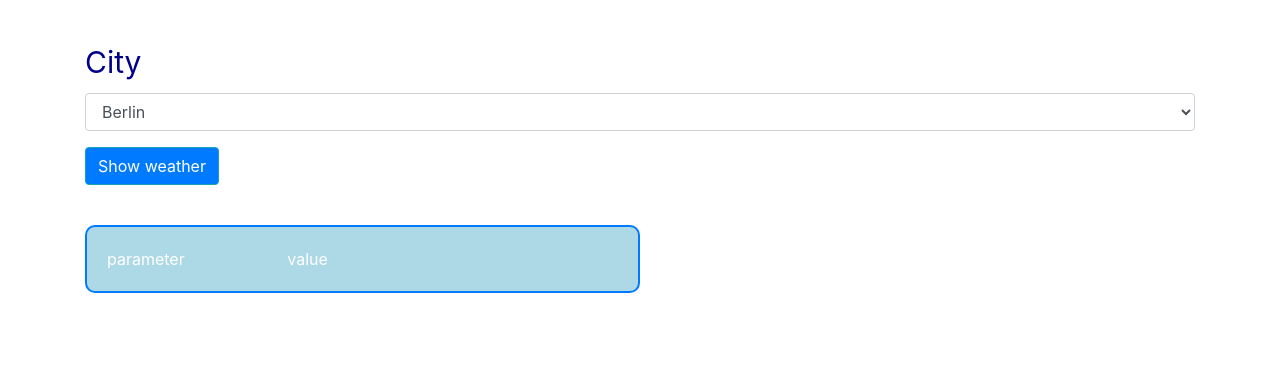
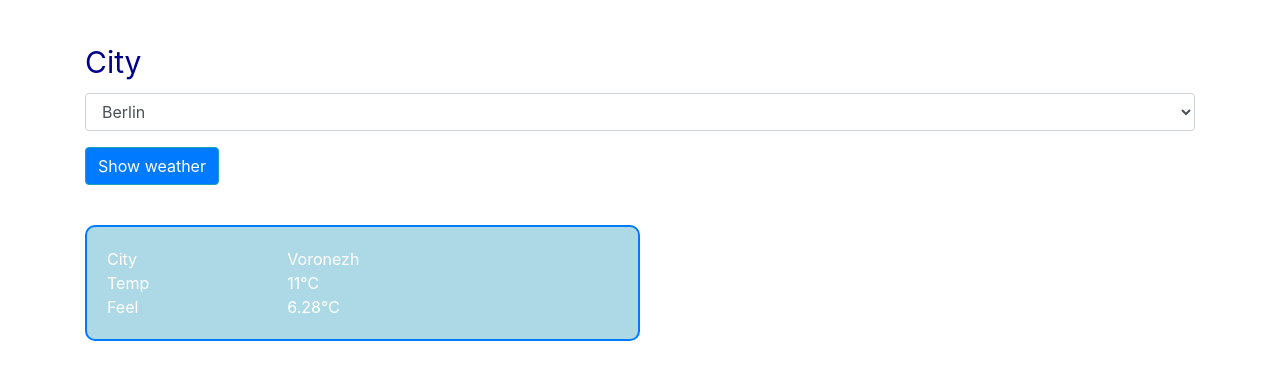
Before and after one commit to tel-ran-de/FE8, an Angular app in the folder angular-weather/: page / in a window 1280 px wide. Shown: the top 380 px of the page. Built offline with nearby package versions, Linux system fonts and the light colour scheme.

Commit message:
Angular-weather - using weather service to display weather info

```diff
--- a/angular-weather/src/app/components/weather-informer/weather-informer.component.html
+++ b/angular-weather/src/app/components/weather-informer/weather-informer.component.html
@@ -1,6 +1,14 @@
 <div class="weather-result col-12 col-md-6">
   <div class="row">
-    <div class="name col-12 col-md-4">parameter</div>
-    <div class="col-12 col-md-8">value</div>
+    <div class="name col-12 col-md-4">City</div>
+    <div class="col-12 col-md-8">{{weather.name}}</div>
+  </div>
+  <div class="row">
+    <div class="name col-12 col-md-4">Temp</div>
+    <div class="col-12 col-md-8">{{weather.main.temp + '℃'}}</div>
+  </div>
+  <div class="row">
+    <div class="name col-12 col-md-4">Feel</div>
+    <div class="col-12 col-md-8">{{weather.main.feels_like + '℃'}}</div>
   </div>
 </div>
--- a/angular-weather/src/app/components/weather-informer/weather-informer.component.ts
+++ b/angular-weather/src/app/components/weather-informer/weather-informer.component.ts
@@ -1,5 +1,6 @@
 import { Component, OnInit } from '@angular/core';
 import {WeatherService} from '../../service/weather.service';
+import {ApiResponse} from '../../model/weather';
 
 const WEATHER_FIELDS = [
   {
@@ -40,10 +41,12 @@ const WEATHER_FIELDS = [
 })
 export class WeatherInformerComponent implements OnInit {
 
+  public weather: ApiResponse;
+
   constructor(private weatherService: WeatherService) { }
 
   ngOnInit(): void {
-    console.log(this.weatherService.getWeather('Voronezh'));
+    this.weather = this.weatherService.getWeather('Voronezh');
   }
 
 }
```
